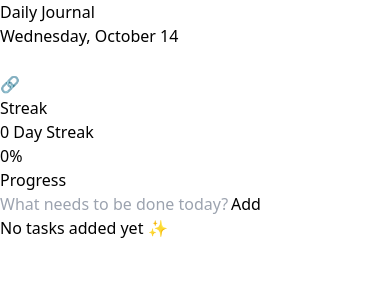
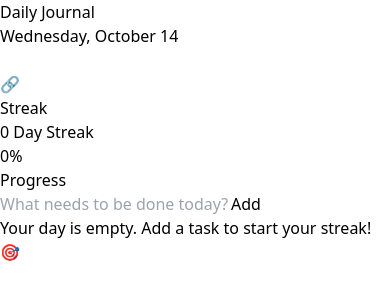
Before and after one commit to dev-beyza/daily-journal, a React (Vite) app: page / in a window 390 px wide. Shown: the top 300 px of the page. Built offline with nearby package versions, Linux system fonts and the light colour scheme.

Commit message:
mobil double click sorunu cozuldu

```diff
--- a/src/App.jsx
+++ b/src/App.jsx
@@ -157,7 +157,7 @@ function App() {
               </div>
 
               {todos.length === 0 ? (
-                <div className={`text-center py-8 font-semibold ${textMuted}`}>No tasks added yet ✨</div>
+                <div className={`text-center py-8 font-semibold ${textMuted}`}>Your day is empty. Add a task to start your streak! 🎯</div>
               ) : (
                 <ul className="flex flex-col">
                   {todos.map((todo) => (
@@ -171,8 +171,8 @@ function App() {
 
                       <span onClick={() => toggleTodo(todo.id)} className={`text-lg cursor-pointer font-semibold flex-1 transition-all duration-300 ${todo.completed ? 'text-gray-400 line-through opacity-50' : ''}`}>{todo.text}</span>
 
-                      {/* Üzerine gelince çıkan zarif silme butonu */}
-                      <button onClick={(e) => deleteTodo(todo.id, e)} className={`opacity-0 group-hover:opacity-100 transition-all p-2 rounded-xl ${isDarkMode ? 'text-gray-500 hover:text-red-400 hover:bg-[#2C2C2E]' : 'text-gray-300 hover:text-red-500 hover:bg-red-50'}`}>
+                      {/* Silme Butonu: Mobilde hep görünür (opacity-100), bilgisayarda üzerine gelince görünür (md:opacity-0 md:group-hover:opacity-100) */}
+                      <button onClick={(e) => deleteTodo(todo.id, e)} className={`transition-all p-2 rounded-xl opacity-100 md:opacity-0 md:group-hover:opacity-100 ${isDarkMode ? 'text-gray-500 hover:text-red-400 hover:bg-[#2C2C2E]' : 'text-gray-300 hover:text-red-500 hover:bg-red-50'}`}>
                         <svg className="w-5 h-5" fill="none" viewBox="0 0 24 24" stroke="currentColor"><path strokeLinecap="round" strokeLinejoin="round" strokeWidth={2.5} d="M6 18L18 6M6 6l12 12" /></svg>
                       </button>
                     </li>
```
